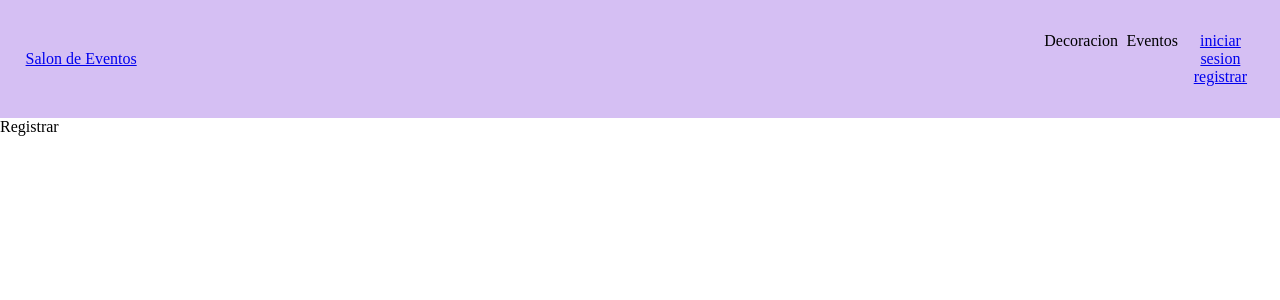
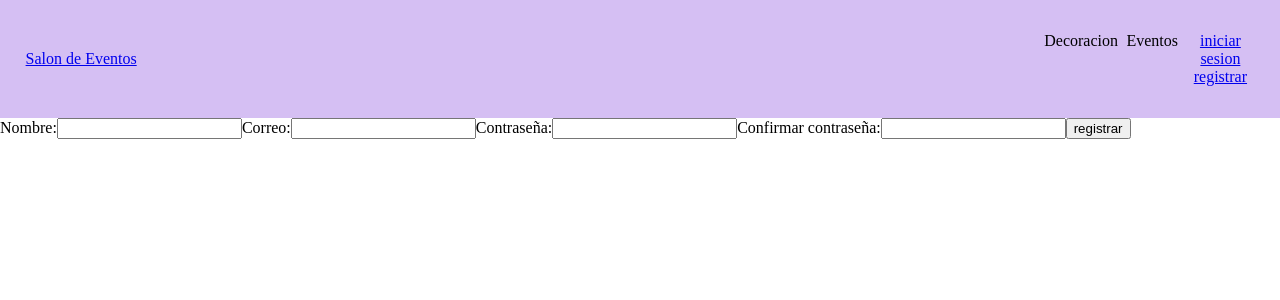
Before and after one commit to KelsierCo/AppSalon, a React (Create React App) app in the folder client/: page /registrar in a window 1280 px wide. Shown: the top 300 px of the page. Built offline with nearby package versions, Linux system fonts and the light colour scheme; the HTML template or start-up script is replaced by a standard one.

Commit message:
formulario registrar

```diff
--- a/client/src/components/general/NotFound.jsx
+++ b/client/src/components/general/NotFound.jsx
@@ -1,6 +1,9 @@
 function NotFound() {
   return (
-    <div>NotFound</div>
+    <div>
+      <div>Error 404</div>
+      <div>Pagina no encontrada</div>
+    </div>
   )
 }
 
--- a/client/src/components/general/Registrar.jsx
+++ b/client/src/components/general/Registrar.jsx
@@ -1,6 +1,16 @@
 function Registrar() {
   return (
-    <div>Registrar</div>
+    <form>
+      <label>Nombre:</label>
+      <input type="text"></input>
+      <label>Correo:</label>
+      <input type="email"></input>
+      <label>Contraseña:</label>
+      <input type="password"></input>
+      <label>Confirmar contraseña:</label>
+      <input type="password"></input>
+      <button>registrar</button>
+    </form>
   )
 }
 
```
Also changed, not shown: 1 other file (tests, documents, lock files or other folders).
